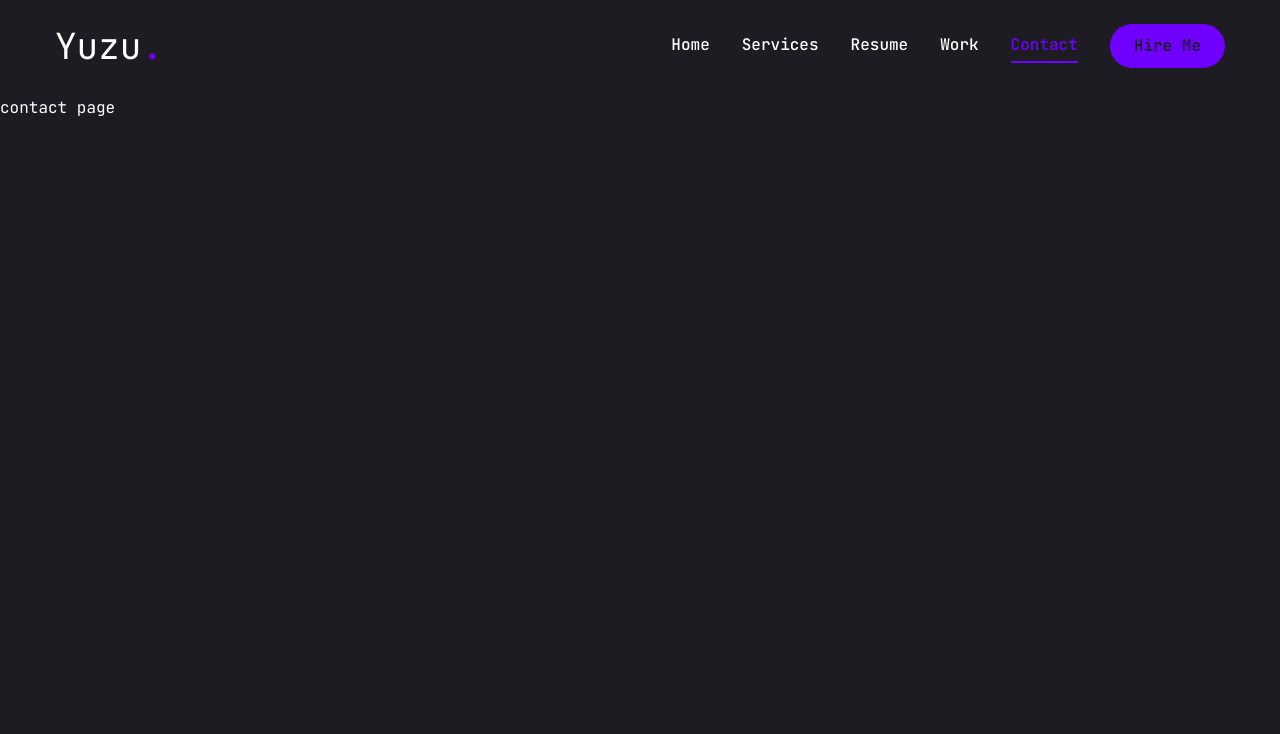
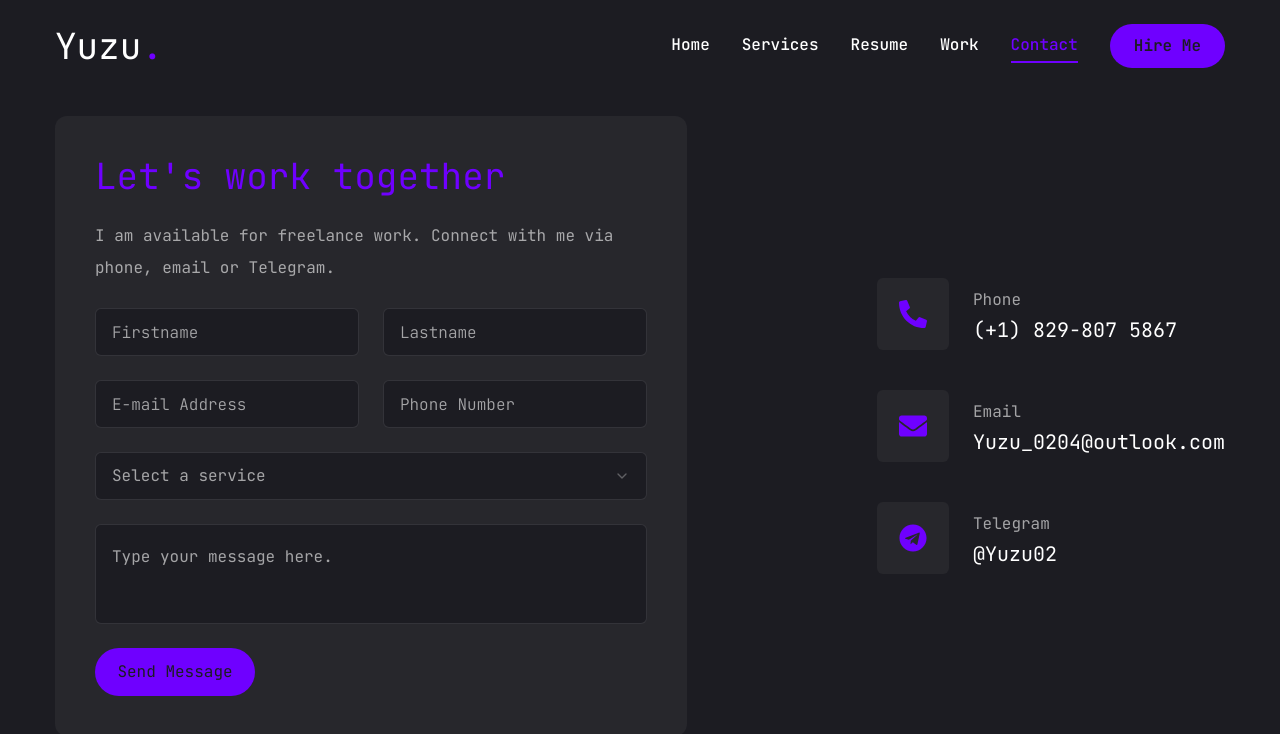
Before and after one commit to Yuzu02/Yuzu-Portfolio, a Next.js app: page /contact in a window 1280 px wide. Shown: the top 734 px of the page. Built offline with nearby package versions, Linux system fonts and the light colour scheme.

Commit message:
Release : 0.0.1

```diff
--- /dev/null
+++ b/src/app/contact/Data/Contact.ts
@@ -0,0 +1,7 @@
+export const contactData = {
+  formData: {
+    title: "Let's work together",
+    description:
+      "I am available for freelance work. Connect with me via phone, email or Telegram.",
+  },
+};
--- a/src/app/contact/page.tsx
+++ b/src/app/contact/page.tsx
@@ -1,5 +1,115 @@
-import React from "react";
+"use client";
+
+import { Button } from "@/components/common/button";
+import { motion } from "framer-motion";
+import { Input } from "@/components/common/input";
+
+import {
+  Select,
+  SelectContent,
+  SelectGroup,
+  SelectItem,
+  SelectLabel,
+  SelectTrigger,
+  SelectValue,
+} from "@/components/common/select";
+
+//Data
+import { contactData } from "./Data/Contact";
+
+import { FaPhoneAlt, FaEnvelope, FaTelegram } from "react-icons/fa";
+import { Textarea } from "@/components/common/textarea";
+
+const info = [
+  {
+    icon: <FaPhoneAlt />,
+    title: "Phone",
+    description: "(+1) 829-807 5867",
+  },
+  {
+    icon: <FaEnvelope />,
+    title: "Email",
+    description: "Yuzu_0204@outlook.com",
+  },
+  {
+    icon: <FaTelegram />,
+    title: "Telegram",
+    description: "@Yuzu02",
+  },
+];
 
 export default function Contact() {
-  return <div>contact page</div>;
+  return (
+    <motion.section
+      initial={{ opacity: 0 }}
+      animate={{
+        opacity: 1,
+        transition: { delay: 2.4, duration: 0.4, ease: "easeIn" },
+      }}
+      className="py-6"
+    >
+      <div className="container mx-auto">
+        <div className="flex flex-col xl:flex-row xl:gap-[30px]">
+          {/* Contact Form */}
+          <div className="xl:w-[54%] order-2 xl:order-none">
+            <form className="flex flex-col gap-6 p-10 bg-list rounded-xl">
+              <h3 className="text-accent text-4xl">
+                {contactData.formData.title}
+              </h3>
+              <p className="text-white/60">
+                {contactData.formData.description}
+              </p>
+              {/* Input */}
+              <div className="grid grid-cols-1 md:grid-cols-2 gap-6">
+                <Input type="firstname" placeholder="Firstname" />
+                <Input type="lastname" placeholder="Lastname" />
+                <Input type="e-mail" placeholder="E-mail Address" />
+                <Input type="phone" placeholder="Phone Number" />
+              </div>
+              {/* Select */}
+              <Select>
+                <SelectTrigger className="w-full">
+                  <SelectValue placeholder="Select a service" />
+                </SelectTrigger>
+                <SelectContent>
+                  <SelectGroup>
+                    <SelectLabel>Select a service</SelectLabel>
+                    <SelectItem value="web">Web Development</SelectItem>
+                    <SelectItem value="api">API Development</SelectItem>
+                    <SelectItem value="aut">Automatization</SelectItem>
+                    <SelectItem value="cons">Consulting</SelectItem>
+                  </SelectGroup>
+                </SelectContent>
+              </Select>
+              {/* Textarea */}
+              <Textarea
+                className="h-[100px] w-full resize-none overflow-hidden"
+                placeholder="Type your message here."
+              />
+              {/* Button */}
+              <Button size="md" className="max-w-40">
+                Send Message
+              </Button>
+            </form>
+          </div>
+          {/* Contact Info */}
+          <div className="flex-1 flex items-center xl:justify-end order-1 xl:order-none mb-8 xl:mb-0">
+            <ul className="flex flex-col gap-10">
+              {info.map((item) => (
+                <li key={item.title} className="flex items-center gap-6">
+                  <div className="w-[52px] h-[52px] xl:w-[72px] xl:h-[72px] bg-list text-accent rounded-md flex items-center justify-center">
+                    <div className="text-[28px]">{item.icon}</div>
+                  </div>
+                  <div className="flex-1">
+                    <p className="text-white/60">{item.title}</p>
+                    <h3 className="text-xl">{item.description}</h3>
+                  </div>
+                </li>
+              ))}
+            </ul>
+          </div>
+        </div>
+      </div>
+    </motion.section>
+  );
 }
--- a/src/app/resume/Data/About.ts
+++ b/src/app/resume/Data/About.ts
@@ -1,7 +1,7 @@
 export const AboutData = {
   title: "About Me",
   description:
-    "I am a Full Stack Developer with a passion for creating and developing web applications. I have experience in both front-end and back-end development, and I am always looking to learn new technologies and improve my skills. I am a quick learner, a team player, and I am always looking for new challenges to tackle. I am currently looking for new opportunities to work on exciting projects and grow as a developer.",
+    "I am a Full Stack Developer with a passion for creating and developing web apps. I am always looking to learn new technologies and improve my skills. I am a quick learner, a team player, and I am always looking for new challenges to tackle. I am currently looking for new opportunities to work on exciting projects and grow as a developer.",
 
   info: [
     {
--- a/src/app/resume/Data/Experience.ts
+++ b/src/app/resume/Data/Experience.ts
@@ -2,8 +2,40 @@ export const ExperienceData = {
   icon: "/assets/resume/badge.svg",
   title: "My Experience",
   description:
-    "I have been working as a developer for 2+ years. I have worked on a variety of projects, from small websites to large web applications. I have experience in both front-end and back-end development, and I'am always learning new technologies to improve my skills and stay up-to-date with the latest trends.",
+    "I have been working as a developer for 2+ years. I have worked on a variety of projects, from small websites to large web applications. I have experience in both front-end and back-end development.",
   items: [
+    {
+      number: "01",
+      company: "Freelance",
+      position: "Full Stack Developer",
+      date: "2022 - Present",
+      description:
+        "I have worked on various projects as a freelance developer. I have built websites from scratch, maintained existing ones, and developed Restful APIs for web. I have also helped clients automate their business processes and provided consulting services to help them make the best technical decisions for their business.",
+    },
+    {
+      number: "02",
+      company: "Alien Technology",
+      position: "Technical Support Specialist",
+      date: "2021 - 2022",
+      description:
+        "I provided technical support to customers who were experiencing issues with their hardware or software. I helped them troubleshoot their problems and provided solutions to resolve them. I also worked with the development team to identify and fix bugs in the software and improve the user experience.",
+    },
+    {
+      number: "01",
+      company: "Freelance",
+      position: "Full Stack Developer",
+      date: "2022 - Present",
+      description:
+        "I have worked on various projects as a freelance developer. I have built websites from scratch, maintained existing ones, and developed Restful APIs for web. I have also helped clients automate their business processes and provided consulting services to help them make the best technical decisions for their business.",
+    },
+    {
+      number: "02",
+      company: "Alien Technology",
+      position: "Technical Support Specialist",
+      date: "2021 - 2022",
+      description:
+        "I provided technical support to customers who were experiencing issues with their hardware or software. I helped them troubleshoot their problems and provided solutions to resolve them. I also worked with the development team to identify and fix bugs in the software and improve the user experience.",
+    },
     {
       number: "01",
       company: "Freelance",
--- a/src/app/resume/page.tsx
+++ b/src/app/resume/page.tsx
@@ -79,7 +79,7 @@ export default function Resume() {
         opacity: 1,
         transition: { delay: 2.4, duration: 0.4, ease: "easeIn" },
       }}
-      className="min-h-[80vh] flex items-center justify-center py-12 xl:py-0"
+      className="min-h-[80vh] flex items-center justify-center py-12 xl:py-0 "
     >
       <div className="container mx-auto">
         <Tabs
--- a/src/app/services/page.tsx
+++ b/src/app/services/page.tsx
@@ -2,7 +2,7 @@
 
 import { BsArrowDownRight } from "react-icons/bs";
 import Link from "next/link";
-import ServicesList from "./ServiceList";
+import ServicesList from "./Data/ServiceList";
 import { motion } from "framer-motion";
 
 export default function Services() {
--- a/src/app/work/Data/Projects.ts
+++ b/src/app/work/Data/Projects.ts
@@ -17,42 +17,34 @@ export const ProjectsData = [
   },
   {
     num: "02",
-    category: "",
-    title: "",
-    description: "",
-    stack: [{ name: "" }],
+    category: "Frontend Project",
+    title: "Encryptor Web App",
+    description:
+      "Encrypt and Decrypt Text in a user-friendly interface with an option to copy the encrypted text to the clipboard",
+    stack: [
+      { name: "Html 5" },
+      { name: "Css 3" },
+      { name: "Javascript" },
+      { name: "Sass" },
+    ],
     image: "/assets/work/thumb2.png",
-    live: "",
-    github: "",
+    live: "https://yuzu02.github.io/Encriptador_AppWeb/",
+    github: "https://github.com/Yuzu02/Encriptador_AppWeb",
   },
   {
     num: "03",
-    category: "",
-    title: "",
-    description: "",
-    stack: [{ name: "" }],
+    category: "Frontend Project",
+    title: "Encryptor Web App",
+    description:
+      "Encrypt and Decrypt Text in a user-friendly interface with an option to copy the encrypted text to the clipboard",
+    stack: [
+      { name: "Html 5" },
+      { name: "Css 3" },
+      { name: "Javascript" },
+      { name: "Sass" },
+    ],
     image: "/assets/work/thumb3.png",
-    live: "",
-    github: "",
-  },
-  {
-    num: "04",
-    category: "",
-    title: "",
-    description: "",
-    stack: [{ name: "" }],
-    image: "",
-    live: "",
-    github: "",
-  },
-  {
-    num: "05",
-    category: "",
-    title: "",
-    description: "",
-    stack: [{ name: "" }],
-    image: "",
-    live: "",
-    github: "",
+    live: "https://yuzu02.github.io/Encriptador_AppWeb/",
+    github: "https://github.com/Yuzu02/Encriptador_AppWeb",
   },
 ];
--- a/src/components/Header/MobileNav.tsx
+++ b/src/components/Header/MobileNav.tsx
@@ -35,7 +35,7 @@ export default function MobileNav() {
       <SheetTrigger className="flex justify-center items-center">
         <CiMenuFries className="text-[32px] text-accent" />
       </SheetTrigger>
-      <SheetContent className="flex flex-col">
+      <SheetContent className="flex flex-col rounded-l-3xl">
         {/*Logo*/}
         <div className="mt-32 mb-40 text-center text-2xl">
           <Link href={"/"}>
--- a/src/components/common/input.tsx
+++ b/src/components/common/input.tsx
@@ -1,6 +1,6 @@
-import * as React from "react"
+import * as React from "react";
 
-import { cn } from "@/lib/utils"
+import { cn } from "@/lib/utils";
 
 export interface InputProps
   extends React.InputHTMLAttributes<HTMLInputElement> {}
@@ -11,15 +11,15 @@ const Input = React.forwardRef<HTMLInputElement, InputProps>(
       <input
         type={type}
         className={cn(
-          "flex h-10 w-full rounded-md border border-slate-200 bg-white px-3 py-2 text-sm ring-offset-white file:border-0 file:bg-transparent file:text-sm file:font-medium placeholder:text-slate-500 focus-visible:outline-none focus-visible:ring-2 focus-visible:ring-slate-950 focus-visible:ring-offset-2 disabled:cursor-not-allowed disabled:opacity-50 dark:border-slate-800 dark:bg-slate-950 dark:ring-offset-slate-950 dark:placeholder:text-slate-400 dark:focus-visible:ring-slate-300",
+          "flex h-[48px] rounded-md border border-white/10 focus:border-accent font-light bg-primary px-4 py-5 text-base placeholder:text-white/60 outline-none",
           className
         )}
         ref={ref}
         {...props}
       />
-    )
+    );
   }
-)
-Input.displayName = "Input"
+);
+Input.displayName = "Input";
 
-export { Input }
+export { Input };
--- a/src/components/common/select.tsx
+++ b/src/components/common/select.tsx
@@ -1,16 +1,16 @@
-"use client"
+"use client";
 
-import * as React from "react"
-import * as SelectPrimitive from "@radix-ui/react-select"
-import { Check, ChevronDown, ChevronUp } from "lucide-react"
+import * as React from "react";
+import * as SelectPrimitive from "@radix-ui/react-select";
+import { Check, ChevronDown, ChevronUp } from "lucide-react";
 
-import { cn } from "@/lib/utils"
+import { cn } from "@/lib/utils";
 
-const Select = SelectPrimitive.Root
+const Select = SelectPrimitive.Root;
 
-const SelectGroup = SelectPrimitive.Group
+const SelectGroup = SelectPrimitive.Group;
 
-const SelectValue = SelectPrimitive.Value
+const SelectValue = SelectPrimitive.Value;
 
 const SelectTrigger = React.forwardRef<
   React.ElementRef<typeof SelectPrimitive.Trigger>,
@@ -19,7 +19,7 @@ const SelectTrigger = React.forwardRef<
   <SelectPrimitive.Trigger
     ref={ref}
     className={cn(
-      "flex h-10 w-full items-center justify-between rounded-md border border-slate-200 bg-white px-3 py-2 text-sm ring-offset-white placeholder:text-slate-500 focus:outline-none focus:ring-2 focus:ring-slate-950 focus:ring-offset-2 disabled:cursor-not-allowed disabled:opacity-50 [&>span]:line-clamp-1 dark:border-slate-800 dark:bg-slate-950 dark:ring-offset-slate-950 dark:placeholder:text-slate-400 dark:focus:ring-slate-300",
+      "flex h-[48px] w-full items-center justify-between rounded-md border border-white/10 bg-primary px-4 py-5 text-base text-white/60 placeholder:text-white/10 outline-none focus:border-accent",
       className
     )}
     {...props}
@@ -29,8 +29,8 @@ const SelectTrigger = React.forwardRef<
       <ChevronDown className="h-4 w-4 opacity-50" />
     </SelectPrimitive.Icon>
   </SelectPrimitive.Trigger>
-))
-SelectTrigger.displayName = SelectPrimitive.Trigger.displayName
+));
+SelectTrigger.displayName = SelectPrimitive.Trigger.displayName;
 
 const SelectScrollUpButton = React.forwardRef<
   React.ElementRef<typeof SelectPrimitive.ScrollUpButton>,
@@ -46,8 +46,8 @@ const SelectScrollUpButton = React.forwardRef<
   >
     <ChevronUp className="h-4 w-4" />
   </SelectPrimitive.ScrollUpButton>
-))
-SelectScrollUpButton.displayName = SelectPrimitive.ScrollUpButton.displayName
+));
+SelectScrollUpButton.displayName = SelectPrimitive.ScrollUpButton.displayName;
 
 const SelectScrollDownButton = React.forwardRef<
   React.ElementRef<typeof SelectPrimitive.ScrollDownButton>,
@@ -63,9 +63,9 @@ const SelectScrollDownButton = React.forwardRef<
   >
     <ChevronDown className="h-4 w-4" />
   </SelectPrimitive.ScrollDownButton>
-))
+));
 SelectScrollDownButton.displayName =
-  SelectPrimitive.ScrollDownButton.displayName
+  SelectPrimitive.ScrollDownButton.displayName;
 
 const SelectContent = React.forwardRef<
   React.ElementRef<typeof SelectPrimitive.Content>,
@@ -75,7 +75,7 @@ const SelectContent = React.forwardRef<
     <SelectPrimitive.Content
       ref={ref}
       className={cn(
-        "relative z-50 max-h-96 min-w-[8rem] overflow-hidden rounded-md border border-slate-200 bg-white text-slate-950 shadow-md data-[state=open]:animate-in data-[state=closed]:animate-out data-[state=closed]:fade-out-0 data-[state=open]:fade-in-0 data-[state=closed]:zoom-out-95 data-[state=open]:zoom-in-95 data-[side=bottom]:slide-in-from-top-2 data-[side=left]:slide-in-from-right-2 data-[side=right]:slide-in-from-left-2 data-[side=top]:slide-in-from-bottom-2 dark:border-slate-800 dark:bg-slate-950 dark:text-slate-50",
+        "relative z-50 max-h-96 min-w-[8rem] overflow-hidden rounded-md border border-white/10 bg-primary text-white shadow-md data-[state=open]:animate-in data-[state=closed]:animate-out data-[state=closed]:fade-out-0 data-[state=open]:fade-in-0 data-[state=closed]:zoom-out-95 data-[state=open]:zoom-in-95 data-[side=bottom]:slide-in-from-top-2 data-[side=left]:slide-in-from-right-2 data-[side=right]:slide-in-from-left-2 data-[side=top]:slide-in-from-bottom-2 dark:border-slate-800 dark:bg-slate-950 dark:text-slate-50",
         position === "popper" &&
           "data-[side=bottom]:translate-y-1 data-[side=left]:-translate-x-1 data-[side=right]:translate-x-1 data-[side=top]:-translate-y-1",
         className
@@ -96,8 +96,8 @@ const SelectContent = React.forwardRef<
       <SelectScrollDownButton />
     </SelectPrimitive.Content>
   </SelectPrimitive.Portal>
-))
-SelectContent.displayName = SelectPrimitive.Content.displayName
+));
+SelectContent.displayName = SelectPrimitive.Content.displayName;
 
 const SelectLabel = React.forwardRef<
   React.ElementRef<typeof SelectPrimitive.Label>,
@@ -108,8 +108,8 @@ const SelectLabel = React.forwardRef<
     className={cn("py-1.5 pl-8 pr-2 text-sm font-semibold", className)}
     {...props}
   />
-))
-SelectLabel.displayName = SelectPrimitive.Label.displayName
+));
+SelectLabel.displayName = SelectPrimitive.Label.displayName;
 
 const SelectItem = React.forwardRef<
   React.ElementRef<typeof SelectPrimitive.Item>,
@@ -118,7 +118,7 @@ const SelectItem = React.forwardRef<
   <SelectPrimitive.Item
     ref={ref}
     className={cn(
-      "relative flex w-full cursor-default select-none items-center rounded-sm py-1.5 pl-8 pr-2 text-sm outline-none focus:bg-slate-100 focus:text-slate-900 data-[disabled]:pointer-events-none data-[disabled]:opacity-50 dark:focus:bg-slate-800 dark:focus:text-slate-50",
+      "relative flex w-full cursor-default select-none items-center rounded-sm py-1.5 pl-8 pr-2 text-sm outline-none focus:bg-accent focus:text-primary data-[disabled]:pointer-events-none data-[disabled]:opacity-50 dark:focus:bg-slate-800 dark:focus:text-slate-50",
       className
     )}
     {...props}
@@ -131,8 +131,8 @@ const SelectItem = React.forwardRef<
 
     <SelectPrimitive.ItemText>{children}</SelectPrimitive.ItemText>
   </SelectPrimitive.Item>
-))
-SelectItem.displayName = SelectPrimitive.Item.displayName
+));
+SelectItem.displayName = SelectPrimitive.Item.displayName;
 
 const SelectSeparator = React.forwardRef<
   React.ElementRef<typeof SelectPrimitive.Separator>,
@@ -143,8 +143,8 @@ const SelectSeparator = React.forwardRef<
     className={cn("-mx-1 my-1 h-px bg-slate-100 dark:bg-slate-800", className)}
     {...props}
   />
-))
-SelectSeparator.displayName = SelectPrimitive.Separator.displayName
+));
+SelectSeparator.displayName = SelectPrimitive.Separator.displayName;
 
 export {
   Select,
@@ -157,4 +157,4 @@ export {
   SelectSeparator,
   SelectScrollUpButton,
   SelectScrollDownButton,
-}
+};
--- a/src/components/common/textarea.tsx
+++ b/src/components/common/textarea.tsx
@@ -1,6 +1,6 @@
-import * as React from "react"
+import * as React from "react";
 
-import { cn } from "@/lib/utils"
+import { cn } from "@/lib/utils";
 
 export interface TextareaProps
   extends React.TextareaHTMLAttributes<HTMLTextAreaElement> {}
@@ -10,15 +10,15 @@ const Textarea = React.forwardRef<HTMLTextAreaElement, TextareaProps>(
     return (
       <textarea
         className={cn(
-          "flex min-h-[80px] w-full rounded-md border border-slate-200 bg-white px-3 py-2 text-sm ring-offset-white placeholder:text-slate-500 focus-visible:outline-none focus-visible:ring-2 focus-visible:ring-slate-950 focus-visible:ring-offset-2 disabled:cursor-not-allowed disabled:opacity-50 dark:border-slate-800 dark:bg-slate-950 dark:ring-offset-slate-950 dark:placeholder:text-slate-400 dark:focus-visible:ring-slate-300",
+          "flex min-h-[80px] w-full rounded-md border border-white/10 bg-primary px-4 py-5  text-base placeholder:text-white/60 focus-visible:outline-none focus-visible:ring-1 focus-visible:ring-accent focus-visible:ring-offset-0 disabled:cursor-not-allowed disabled:opacity-50 focus:border-accent",
           className
         )}
         ref={ref}
         {...props}
       />
-    )
+    );
   }
-)
-Textarea.displayName = "Textarea"
+);
+Textarea.displayName = "Textarea";
 
-export { Textarea }
+export { Textarea };
```
Also changed, not shown: src/app/services/Data/ServiceList.ts (renamed from src/app/services/ServiceList.ts).
